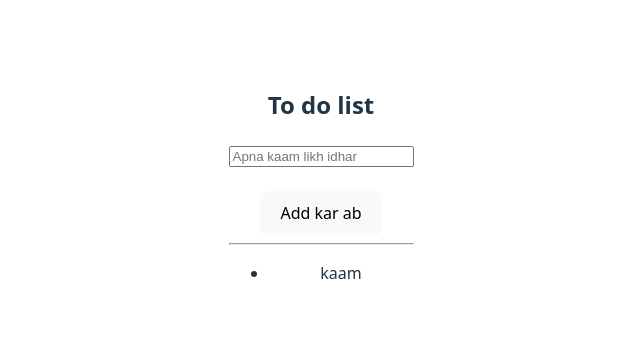
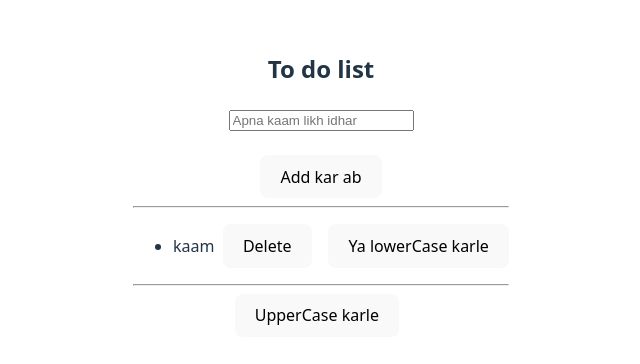
Before and after one commit to bhavy1204/MERN-stack-practice, a React (Vite) app in the folder React/Object-and-State/: page / in a window 1280 px wide. Shown: the part 216-580 px from the top of the page, without its empty margins (319-959 px from the left). Built offline with nearby package versions, Linux system fonts and the light colour scheme.

Commit message:
update toDolist function

```diff
--- a/React/Object-and-State/src/ToDoList.jsx
+++ b/React/Object-and-State/src/ToDoList.jsx
@@ -2,16 +2,53 @@ import { useState } from "react"
 import { v4 as uuidv4 } from 'uuid';
 
 export default function ToDOList() {
-    let [todoList, updateToDo] = useState([{task:"kaam ", id:uuidv4()}]);
+    let [todoList, updateToDo] = useState([{ task: "kaam ", id: uuidv4() }]);
     let [newToDO, updateNewToDO] = useState("");
 
     let addNewTask = () => {
-        updateToDo([...todoList,{task: newToDO, id:uuidv4()}]);
+        updateToDo((prevToDo) => {
+            return [...prevToDo, { task: newToDO, id: uuidv4() }]
+        });
         updateNewToDO("");
     }
 
     let updateTaskValue = (event) => {
         updateNewToDO(event.target.value);
+    }
+
+    // In react we will always use filter method to delete from array.
+    let taskDelete = (id) => {
+        // console.log("ID : "+id)
+        // Todo filter is returning the array copy which does not conatin that task and we are passing it on to the updateToDo method to update the original array.
+        updateToDo(todoList.filter((todo) => todo.id != id))
+    }
+
+    let upperCase = () => {
+        updateToDo((prevToDO) => {
+            return prevToDO.map((todo) => {
+                return {
+                    ...todo,
+                    task: todo.task.toUpperCase(),
+                }
+            })
+        }
+        )
+        console.log(ToDOList);
+    }
+
+    let singleUpperCase = (id) => {
+        updateToDo((prevTask) => {
+            return prevTask.map((todo) => {
+                if (todo.id === id) {
+                    return {
+                        ...todo,
+                        task: todo.task.toLowerCase()
+                    }
+                } else {
+                    return todo;
+                }
+            })
+        })
     }
 
     return (
@@ -23,9 +60,29 @@ export default function ToDOList() {
             <hr />
             <ul>
                 {todoList.map((todo) => (
-                    <li key={todo.id}>{todo.task}</li>
+                    <li key={todo.id}>
+                        <span>
+                            {todo.task}  &nbsp;
+                            {/* Here we used arrow function otherwise if we just wrote it with arguments than that would be funcction call and execcuted immediatley */}
+                            <button onClick={() => taskDelete(todo.id)}>Delete</button> &nbsp; &nbsp;
+                             <button onClick={() => singleUpperCase(todo.id)}>Ya lowerCase karle</button>
+                        </span>
+                        <br />
+                    </li>
                 ))}
             </ul>
+            <hr />
+            <span> <button onClick={upperCase}>UpperCase karle</button>  &nbsp;</span>
         </div>
     )
 }
+
+// Version 1 notes :-
+// I’ve used useState to manage:
+// todoList: the array of tasks, each with a task string and a unique id using uuidv4().
+// newToDO: the current input value in the textbox.
+// The updateTaskValue function captures user input using event.target.value and updates newToDO. This makes the input a controlled component.
+// When the Add button is clicked, addNewTask:
+// Spreads the existing todoList,
+// Appends a new task object {task: newToDO, id: uuidv4()},
+// Then resets newToDO to an empty string to clear the input.
```
